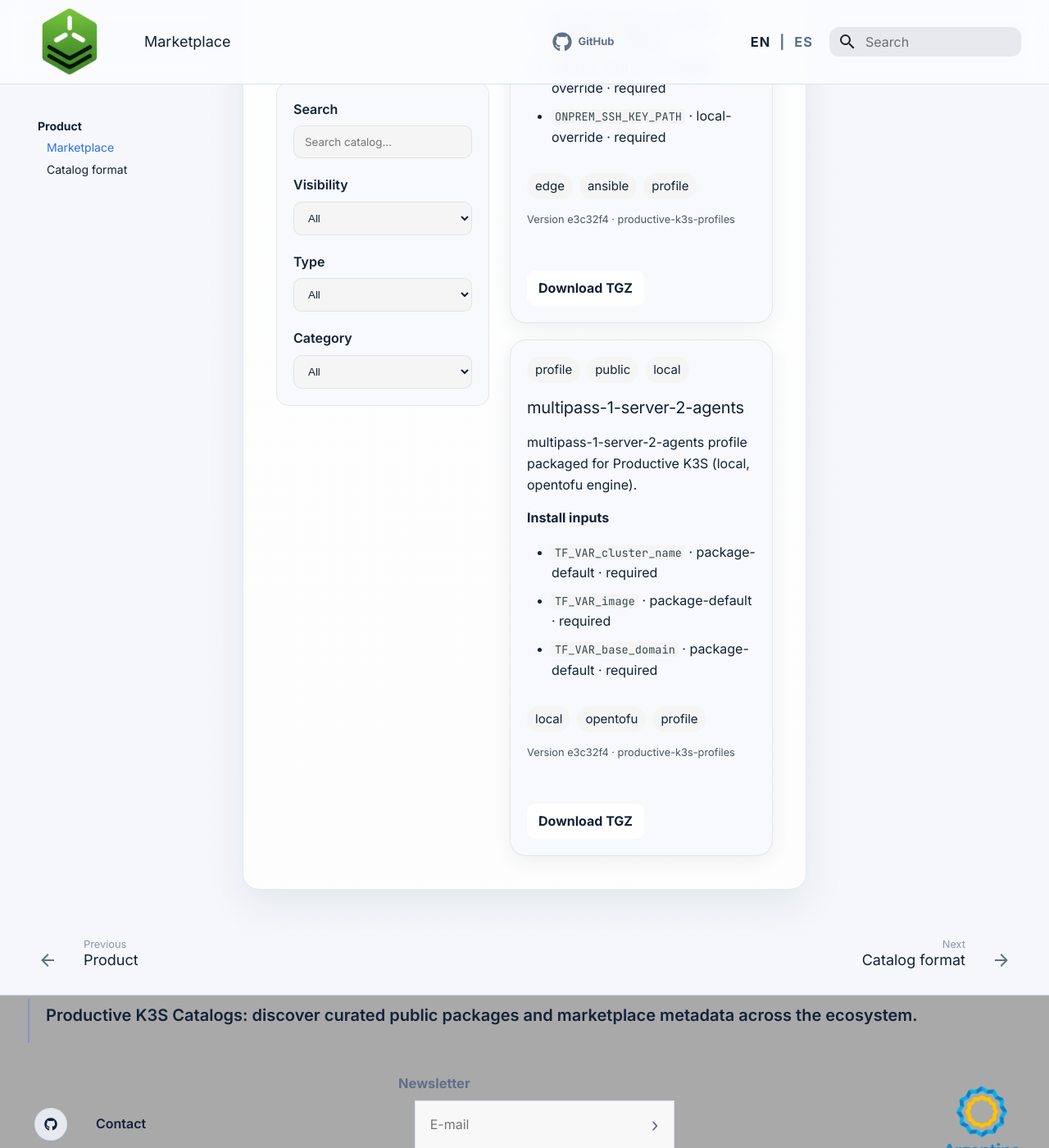
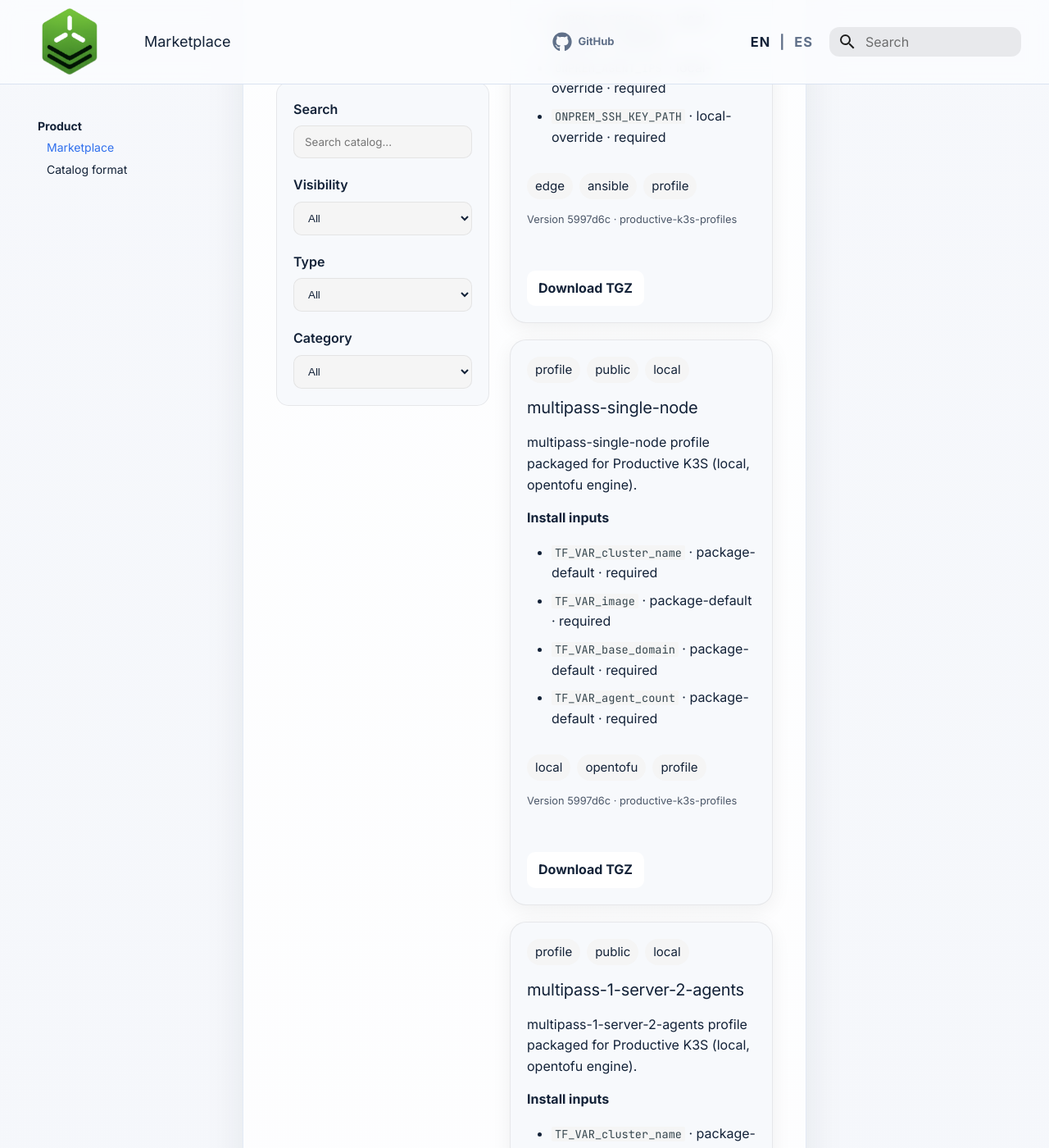
Before and after one commit to productive-k3s/productive-k3s-catalogs, an MkDocs documentation site: the page built from docs/src/en/product/catalog.md, in a window 1280 px wide and 1400 px high, scrolled down 13419 px. Shown: the whole window at 82% size. Built offline with MkDocs 1.6.1 and Material for MkDocs 9.7.7, drawn with Linux system fonts in a browser that asks for light colours; comment, search, counter and statistics services are not loaded; some of the changed text lies outside the part shown.

Commit message:
Publish profiles 5997d6c in catalog

```diff
--- a/docs/src/catalogs/index.yaml
+++ b/docs/src/catalogs/index.yaml
@@ -2,7 +2,7 @@ apiVersion: catalogs.productive-k3s.io/v1alpha1
 kind: ProductiveK3SCatalog
 metadata:
   name: productive-k3s-catalog
-  generatedAt: "2026-09-10T13:49:50Z"
+  generatedAt: "2026-09-30T16:02:49Z"
 entries:
   - id: argocd
     name: argocd
@@ -276,11 +276,11 @@ entries:
     visibility: public
     category: cloud
     description: "aws-single-node-basic profile packaged for Productive K3S (cloud, opentofu engine)."
-    version: e3c32f4
+    version: 5997d6c
     sourceRepository: productive-k3s-profiles
     artifact:
       type: tgz
-      url: https://downloads.productive-k3s.io/infra/aws-single-node-basic-e3c32f4.tgz
+      url: https://downloads.productive-k3s.io/infra/aws-single-node-basic-5997d6c.tgz
     install:
       requiresLocalOverrides: true
       inputs:
@@ -309,11 +309,11 @@ entries:
     visibility: public
     category: cloud
     description: "gcp-basic profile packaged for Productive K3S (cloud, opentofu engine)."
-    version: e3c32f4
+    version: 5997d6c
     sourceRepository: productive-k3s-profiles
     artifact:
       type: tgz
-      url: https://downloads.productive-k3s.io/infra/gcp-basic-e3c32f4.tgz
+      url: https://downloads.productive-k3s.io/infra/gcp-basic-5997d6c.tgz
     install:
       requiresLocalOverrides: true
       inputs:
@@ -397,11 +397,11 @@ entries:
     visibility: public
     category: cloud
     description: "hetzner-basic profile packaged for Productive K3S (cloud, opentofu engine)."
-    version: e3c32f4
+    version: 5997d6c
     sourceRepository: productive-k3s-profiles
     artifact:
       type: tgz
-      url: https://downloads.productive-k3s.io/infra/hetzner-basic-e3c32f4.tgz
+      url: https://downloads.productive-k3s.io/infra/hetzner-basic-5997d6c.tgz
     install:
       requiresLocalOverrides: true
       inputs:
@@ -480,11 +480,11 @@ entries:
     visibility: public
     category: cloud
     description: "oci-arm profile packaged for Productive K3S (cloud, opentofu engine)."
-    version: e3c32f4
+    version: 5997d6c
     sourceRepository: productive-k3s-profiles
     artifact:
       type: tgz
-      url: https://downloads.productive-k3s.io/infra/oci-arm-e3c32f4.tgz
+      url: https://downloads.productive-k3s.io/infra/oci-arm-5997d6c.tgz
     install:
       requiresLocalOverrides: true
       inputs:
@@ -583,11 +583,11 @@ entries:
     visibility: public
     category: edge
     description: "on-prem-arm profile packaged for Productive K3S (edge, ansible engine)."
-    version: e3c32f4
+    version: 5997d6c
     sourceRepository: productive-k3s-profiles
     artifact:
       type: tgz
-      url: https://downloads.productive-k3s.io/infra/on-prem-arm-e3c32f4.tgz
+      url: https://downloads.productive-k3s.io/infra/on-prem-arm-5997d6c.tgz
     install:
       requiresLocalOverrides: true
       inputs:
@@ -611,11 +611,11 @@ entries:
     visibility: public
     category: edge
     description: "on-prem-basic profile packaged for Productive K3S (edge, ansible engine)."
-    version: e3c32f4
+    version: 5997d6c
     sourceRepository: productive-k3s-profiles
     artifact:
       type: tgz
-      url: https://downloads.productive-k3s.io/infra/on-prem-basic-e3c32f4.tgz
+      url: https://downloads.productive-k3s.io/infra/on-prem-basic-5997d6c.tgz
     install:
       requiresLocalOverrides: true
       inputs:
@@ -638,17 +638,55 @@ entries:
       - edge
       - ansible
       - profile
+  - id: multipass-single-node
+    name: multipass-single-node
+    kind: profile
+    visibility: public
+    category: local
+    description: "multipass-single-node profile packaged for Productive K3S (local, opentofu engine)."
+    version: 5997d6c
+    sourceRepository: productive-k3s-profiles
+    artifact:
+      type: tgz
+      url: https://downloads.productive-k3s.io/infra/multipass-single-node-5997d6c.tgz
+    install:
+      requiresLocalOverrides: false
+      inputs:
+        - name: TF_VAR_cluster_name
+          required: true
+          sensitive: false
+          source: package-default
+          description: "Multipass cluster name"
+        - name: TF_VAR_image
+          required: true
+          sensitive: false
+          source: package-default
+          description: "Multipass image identifier"
+        - name: TF_VAR_base_domain
+          required: true
+          sensitive: false
+          source: package-default
+          description: "Base domain used for generated hostnames"
+        - name: TF_VAR_agent_count
+          required: true
+          sensitive: false
+          source: package-default
+          description: "Number of Multipass agent nodes; 0 for single-node validation"
+    tags:
+      - local
+      - opentofu
+      - profile
   - id: multipass-1-server-2-agents
     name: multipass-1-server-2-agents
     kind: profile
     visibility: public
     category: local
     description: "multipass-1-server-2-agents profile packaged for Productive K3S (local, opentofu engine)."
-    version: e3c32f4
+    version: 5997d6c
     sourceRepository: productive-k3s-profiles
     artifact:
       type: tgz
-      url: https://downloads.productive-k3s.io/infra/multipass-1-server-2-agents-e3c32f4.tgz
+      url: https://downloads.productive-k3s.io/infra/multipass-1-server-2-agents-5997d6c.tgz
     install:
       requiresLocalOverrides: false
       inputs:
```
Also changed, not shown: 1 other file.
